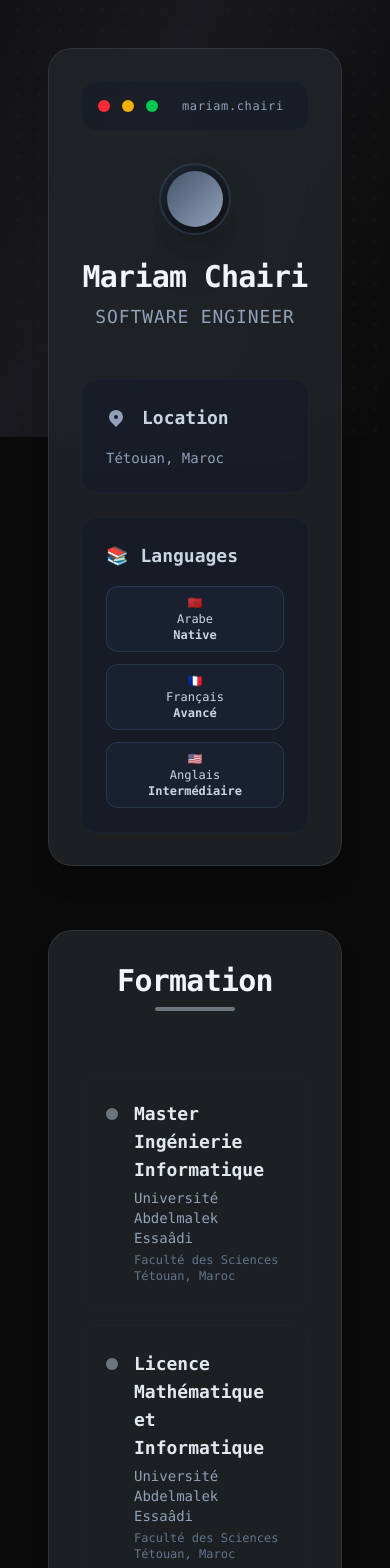
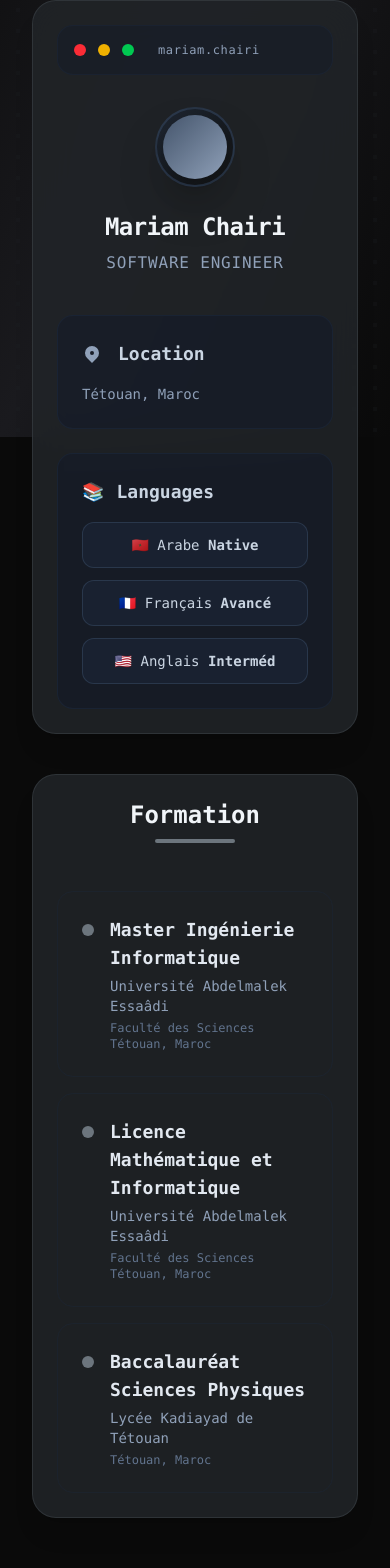
Before and after one commit to MariamChairi/my-portfolio, a Next.js app: page /about in a window 390 px wide. Shown: the part 407-1975 px from the top of the page. Built offline with nearby package versions, Linux system fonts and the light colour scheme.

Commit message:
Fix Compatible

```diff
--- a/app/about/page.tsx
+++ b/app/about/page.tsx
@@ -1,128 +1,199 @@
 export default function About() {
   return (
-    <div className="max-w-6xl mx-auto">
-      {/* Header disque dur */}
-      <div className="text-center mb-24">
+    <div className="max-w-6xl mx-auto px-4">
+
+      {/* Header */}
+      <div className="text-center mb-20">
         <div className="inline-flex items-center space-x-4 p-6 bg-card/80 backdrop-blur-xl rounded-3xl border border-muted mb-12 shadow-2xl">
           <div className="w-6 h-6 bg-red-500 rounded-full" />
           <div className="w-6 h-6 bg-yellow-500 rounded-full" />
           <div className="w-6 h-6 bg-green-500 rounded-full" />
-          <div className="ml-4 font-mono text-sm text-muted-foreground">~/about</div>
+          <div className="ml-4 font-mono text-sm text-muted-foreground">
+            ~/about
+          </div>
         </div>
+
         <h1 className="text-3xl sm:text-5xl md:text-7xl lg:text-8xl font-mono tracking-widest bg-gradient-to-r from-primary to-accent bg-clip-text text-transparent mb-4">
           ABOUT/
         </h1>
-        <div className="text-lg text-muted-foreground font-mono">profil, formation</div>
+
+        <div className="text-lg text-muted-foreground font-mono">
+          profil, formation
+        </div>
       </div>
 
-      {/* Grille profil + formation intégrée */}
-      <div className="grid lg:grid-cols-2 gap-16 items-start p-8 mb-20">
-        {/* Profil - Terminal style */}
-        <div className="group min-h-[500px] md:h-[660px] hover:shadow-2xl relative">
-          <div className="bg-card border-2 border-slate-800/50 rounded-3xl p-8 h-full flex flex-col shadow-xl hover:border-slate-700/70 hover:shadow-black/20 glass">
+      {/* Grid */}
+      <div className="grid md:grid-cols-2 gap-10 lg:gap-16 items-start mb-20">
+
+        {/* Profil */}
+        <div className="group min-h-[500px] hover:shadow-2xl relative">
+          <div className="bg-card border-2 border-slate-800/50 rounded-3xl p-6 md:p-8 h-full flex flex-col shadow-xl hover:border-slate-700/70 hover:shadow-black/20 glass overflow-hidden">
 
             {/* Terminal header */}
             <div className="flex items-center space-x-3 mb-8 p-4 bg-slate-900/30 rounded-2xl border border-slate-800/50">
               <div className="w-3 h-3 bg-red-500 rounded-full" />
               <div className="w-3 h-3 bg-yellow-500 rounded-full" />
               <div className="w-3 h-3 bg-green-500 rounded-full" />
-              <div className="ml-3 font-mono text-xs text-slate-400 tracking-wider">mariam.chairi</div>
+              <div className="ml-3 font-mono text-xs text-slate-400 tracking-wider">
+                mariam.chairi
+              </div>
             </div>
 
-            {/* Avatar + nom */}
-            <div className="text-center mb-12">
-              <div className="w-18 h-18 bg-gradient-to-br from-slate-800/50 to-black/30 rounded-full mx-auto mb-6 flex items-center justify-center border-2 border-slate-700/70 shadow-2xl">
-                <div className="w-14 h-14 bg-gradient-to-br from-slate-600 to-slate-400 rounded-full shadow-xl" />
+            {/* Avatar */}
+            <div className="text-center mb-10">
+              <div className="w-20 h-20 bg-gradient-to-br from-slate-800/50 to-black/30 rounded-full mx-auto mb-6 flex items-center justify-center border-2 border-slate-700/70 shadow-2xl">
+                <div className="w-16 h-16 bg-gradient-to-br from-slate-600 to-slate-400 rounded-full shadow-xl" />
               </div>
-              <h2 className="font-mono text-3xl font-bold text-slate-100 mb-2 tracking-tight">Mariam Chairi</h2>
-              <p className="text-lg text-slate-400 font-mono uppercase tracking-wider">Software Engineer</p>
+
+              <h2 className="font-mono text-2xl md:text-3xl font-bold text-slate-100 mb-2 tracking-tight">
+                Mariam Chairi
+              </h2>
+
+              <p className="text-base md:text-lg text-slate-400 font-mono uppercase tracking-wider">
+                Software Engineer
+              </p>
             </div>
 
-           {/* Infos - Dark cards avec SVG icons */}
-            <div className="space-y-6 flex-1">
+            {/* Infos */}
+            <div className="space-y-6 flex-1 min-w-0">
+
+              {/* Location */}
               <div className="p-6 bg-slate-900/40 border border-slate-800/60 rounded-2xl">
                 <h3 className="font-mono text-lg font-semibold text-slate-300 mb-4 flex items-center">
-                  <svg className="w-5 h-5 mr-4 text-slate-400" fill="currentColor" viewBox="0 0 20 20">
-                    <path fillRule="evenodd" d="M5.05 4.05a7 7 0 119.9 9.9L10 18.9l-4.95-4.95a7 7 0 010-9.9zM10 11a2 2 0 100-4 2 2 0 000 4z" clipRule="evenodd" />
+                  <svg
+                    className="w-5 h-5 mr-4 text-slate-400"
+                    fill="currentColor"
+                    viewBox="0 0 20 20"
+                  >
+                    <path
+                      fillRule="evenodd"
+                      d="M5.05 4.05a7 7 0 119.9 9.9L10 18.9l-4.95-4.95a7 7 0 010-9.9zM10 11a2 2 0 100-4 2 2 0 000 4z"
+                      clipRule="evenodd"
+                    />
                   </svg>
+
                   <span>Location</span>
                 </h3>
-                <p className="text-slate-400 font-mono text-sm">Tétouan, Maroc</p>
+
+                <p className="text-slate-400 font-mono text-sm break-words">
+                  Tétouan, Maroc
+                </p>
               </div>
 
+              {/* Languages */}
               <div className="p-6 bg-slate-900/40 border border-slate-800/60 rounded-2xl flex-1">
                 <h3 className="font-mono text-lg font-semibold text-slate-300 mb-4 flex items-center">
                   📚 <span className="ml-3">Languages</span>
                 </h3>
+
                 <div className="grid grid-cols-1 sm:grid-cols-2 lg:grid-cols-3 gap-3">
-                  <div className="bg-slate-800/50 px-3 py-2 md:px-4 md:py-3 rounded-xl text-xs md:text-sm text-slate-300 border border-slate-700/70 font-mono text-center md:text-left break-words">
-                    <span>🇲🇦</span> <span className="block md:inline">Arabe</span> <strong>Native</strong>
+
+                  <div className="bg-slate-800/50 px-4 py-3 rounded-xl text-sm text-slate-300 border border-slate-700/70 font-mono text-center break-words">
+                    🇲🇦 Arabe <strong>Native</strong>
                   </div>
-                  <div className="bg-slate-800/50 px-3 py-2 md:px-4 md:py-3 rounded-xl text-xs md:text-sm text-slate-300 border border-slate-700/70 font-mono text-center md:text-left break-words">
-                    <span>🇫🇷</span> <span className="block md:inline">Français</span> <strong>Avancé</strong>
+
+                  <div className="bg-slate-800/50 px-4 py-3 rounded-xl text-sm text-slate-300 border border-slate-700/70 font-mono text-center break-words">
+                    🇫🇷 Français <strong>Avancé</strong>
                   </div>
-                  <div className="bg-slate-800/50 px-3 py-2 md:px-4 md:py-3 rounded-xl text-xs md:text-sm text-slate-300 border border-slate-700/70 font-mono text-center md:text-left break-words">
-                    <span>🇺🇸</span> <span className="block md:inline">Anglais</span> <strong>Intermédiaire</strong>
+
+                  <div className="bg-slate-800/50 px-4 py-3 rounded-xl text-sm text-slate-300 border border-slate-700/70 font-mono text-center break-words">
+                    🇺🇸 Anglais <strong>Interméd</strong>
                   </div>
+
                 </div>
               </div>
             </div>
           </div>
         </div>
 
-        {/* Formation - SIMPLE & ÉLÉGANT */}
-        <div className="group min-h-[500px] md:h-[660px] hover:shadow-2xl relative">
-          <div className="bg-card border-2 border-slate-800/50 rounded-3xl p-8 h-full flex flex-col shadow-xl hover:border-slate-700/70 hover:shadow-black/20 glass">
+        {/* Formation */}
+        <div className="group min-h-[500px] hover:shadow-2xl relative">
+          <div className="bg-card border-2 border-slate-800/50 rounded-3xl p-6 md:p-8 h-full flex flex-col shadow-xl hover:border-slate-700/70 hover:shadow-black/20 glass overflow-hidden">
 
-            {/* Titre Formation centré */}
-                    <div className="text-center mb-16">
-                      <h3 className="font-mono text-3xl font-bold text-slate-100 mb-2 tracking-tight">Formation</h3>
-                      <div className="h-1 w-20 bg-primary mx-auto rounded-full" />
-                    </div>
+            {/* Title */}
+            <div className="text-center mb-12">
+              <h3 className="font-mono text-2xl md:text-3xl font-bold text-slate-100 mb-2">
+                Formation
+              </h3>
 
-            {/* Liste diplômes - Cards simples */}
-            <div className="flex-1 space-y-4">
+              <div className="h-1 w-20 bg-primary mx-auto rounded-full" />
+            </div>
+
+            {/* Diplômes */}
+            <div className="flex-1 space-y-4 min-w-0">
+
               {/* Master */}
-              <div className="group-hover:bg-slate-900/20 transition-all duration-300 p-6 border border-slate-800/40 rounded-2xl hover:border-slate-700/60">
+              <div className="transition-all duration-300 p-6 border border-slate-800/40 rounded-2xl hover:border-slate-700/60">
                 <div className="flex items-start space-x-4">
+
                   <div className="w-3 h-3 bg-primary rounded-full mt-2 flex-shrink-0" />
-                  <div className="flex-1">
-                    <h4 className="font-mono font-semibold text-lg text-slate-200 mb-1">Master Ingénierie Informatique</h4>
-                    <p className="text-slate-400 font-mono text-sm">Université Abdelmalek Essaâdi</p>
-                    <p className="text-xs text-slate-500 font-mono mt-1">Faculté des Sciences Tétouan, Maroc</p>
+
+                  <div className="flex-1 min-w-0">
+                    <h4 className="font-mono font-semibold text-lg text-slate-200 mb-1 break-words">
+                      Master Ingénierie Informatique
+                    </h4>
+
+                    <p className="text-slate-400 font-mono text-sm break-words">
+                      Université Abdelmalek Essaâdi
+                    </p>
+
+                    <p className="text-xs text-slate-500 font-mono mt-1 break-words">
+                      Faculté des Sciences Tétouan, Maroc
+                    </p>
                   </div>
                 </div>
               </div>
 
               {/* Licence */}
-              <div className="group-hover:bg-slate-900/20 transition-all duration-300 p-6 border border-slate-800/40 rounded-2xl hover:border-slate-700/60">
+              <div className="transition-all duration-300 p-6 border border-slate-800/40 rounded-2xl hover:border-slate-700/60">
                 <div className="flex items-start space-x-4">
+
                   <div className="w-3 h-3 bg-primary rounded-full mt-2 flex-shrink-0" />
-                  <div className="flex-1">
-                    <h4 className="font-mono font-semibold text-lg text-slate-200 mb-1">Licence Mathématique et Informatique</h4>
-                    <p className="text-slate-400 font-mono text-sm">Université Abdelmalek Essaâdi</p>
-                    <p className="text-xs text-slate-500 font-mono mt-1">Faculté des Sciences Tétouan, Maroc</p>
+
+                  <div className="flex-1 min-w-0">
+                    <h4 className="font-mono font-semibold text-lg text-slate-200 mb-1 break-words">
+                      Licence Mathématique et Informatique
+                    </h4>
+
+                    <p className="text-slate-400 font-mono text-sm break-words">
+                      Université Abdelmalek Essaâdi
+                    </p>
+
+                    <p className="text-xs text-slate-500 font-mono mt-1 break-words">
+                      Faculté des Sciences Tétouan, Maroc
+                    </p>
                   </div>
                 </div>
               </div>
 
               {/* Bac */}
-              <div className="group-hover:bg-slate-900/20 transition-all duration-300 p-6 border border-slate-800/40 rounded-2xl hover:border-slate-700/60">
+              <div className="transition-all duration-300 p-6 border border-slate-800/40 rounded-2xl hover:border-slate-700/60">
                 <div className="flex items-start space-x-4">
+
                   <div className="w-3 h-3 bg-primary rounded-full mt-2 flex-shrink-0" />
-                  <div className="flex-1">
-                    <h4 className="font-mono font-semibold text-lg text-slate-200 mb-1">Baccalauréat Sciences Physiques</h4>
-                    <p className="text-slate-400 font-mono text-sm">Lycée Kadiayad de Tétouan</p>
-                    <p className="text-xs text-slate-500 font-mono mt-1">Tétouan, Maroc</p>
+
+                  <div className="flex-1 min-w-0">
+                    <h4 className="font-mono font-semibold text-lg text-slate-200 mb-1 break-words">
+                      Baccalauréat Sciences Physiques
+                    </h4>
+
+                    <p className="text-slate-400 font-mono text-sm break-words">
+                      Lycée Kadiayad de Tétouan
+                    </p>
+
+                    <p className="text-xs text-slate-500 font-mono mt-1 break-words">
+                      Tétouan, Maroc
+                    </p>
                   </div>
                 </div>
               </div>
+
             </div>
+
           </div>
         </div>
 
       </div>
-
     </div>
   )
 }
```
